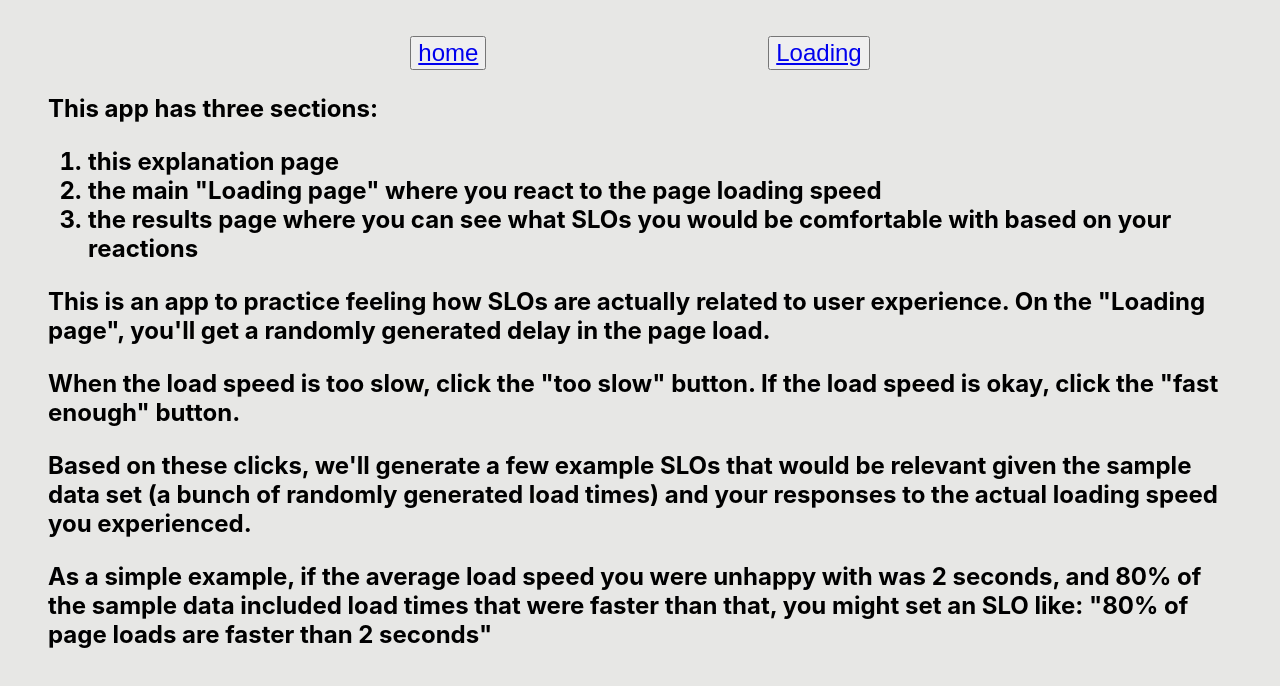
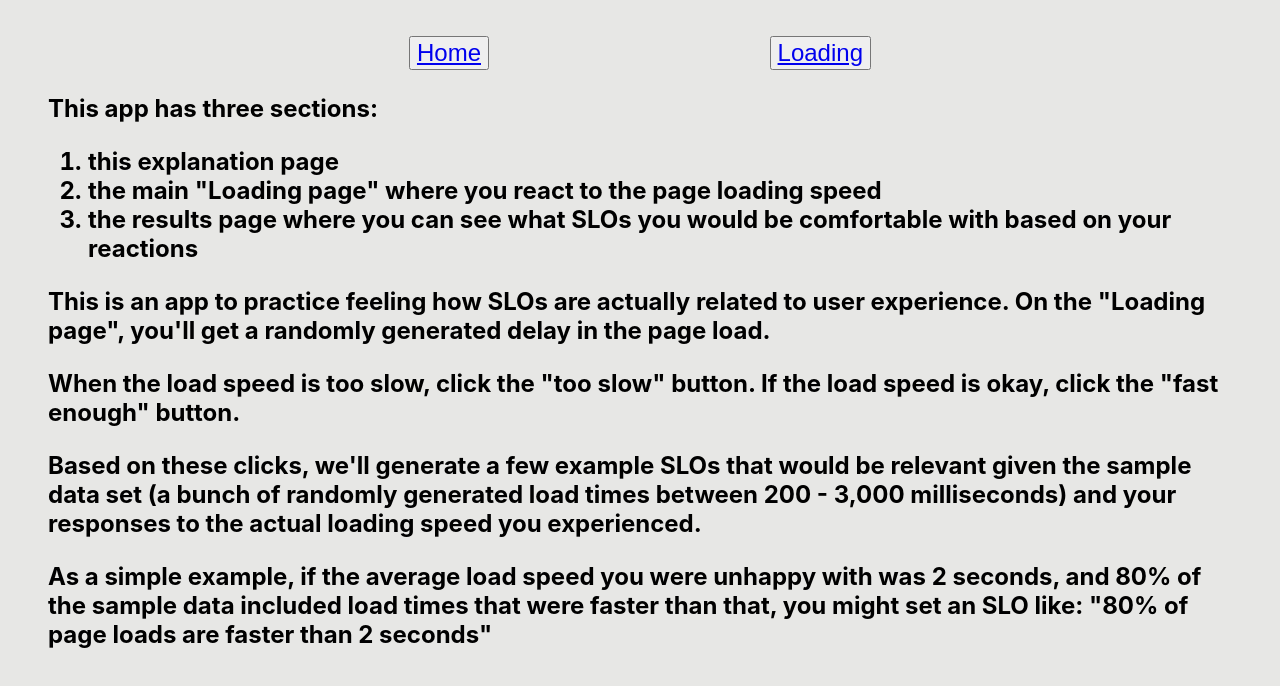
Before and after one commit to lpmi-13/feeling-slo, a React (Create React App) app: page / in a window 1280 px wide. Shown: the top 686 px of the page. Built offline with nearby package versions, Linux system fonts and the light colour scheme.

Commit message:
update some copy

```diff
--- a/src/Home.js
+++ b/src/Home.js
@@ -27,8 +27,9 @@ export default function Home() {
                 <p>
                     Based on these clicks, we'll generate a few example SLOs
                     that would be relevant given the sample data set (a bunch of
-                    randomly generated load times) and your responses to the
-                    actual loading speed you experienced.
+                    randomly generated load times between 200 - 3,000
+                    milliseconds) and your responses to the actual loading speed
+                    you experienced.
                 </p>
                 <p>
                     As a simple example, if the average load speed you were
--- a/src/components/Layout.js
+++ b/src/components/Layout.js
@@ -11,7 +11,7 @@ const Layout = ({ children, dataPoints }) => {
                     whileTap={{ scale: 0.9 }}
                     aria-label="home"
                 >
-                    <Link to="/">home</Link>
+                    <Link to="/">Home</Link>
                 </motion.button>
                 <motion.button
                     whileHover={{ scale: 1.1 }}
```
